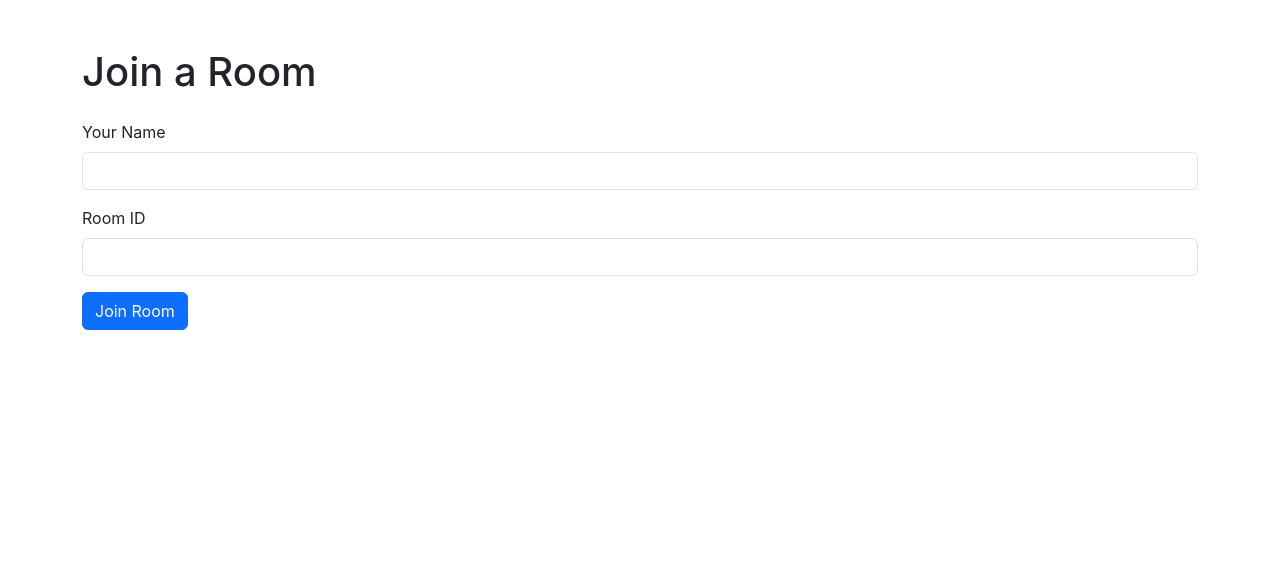
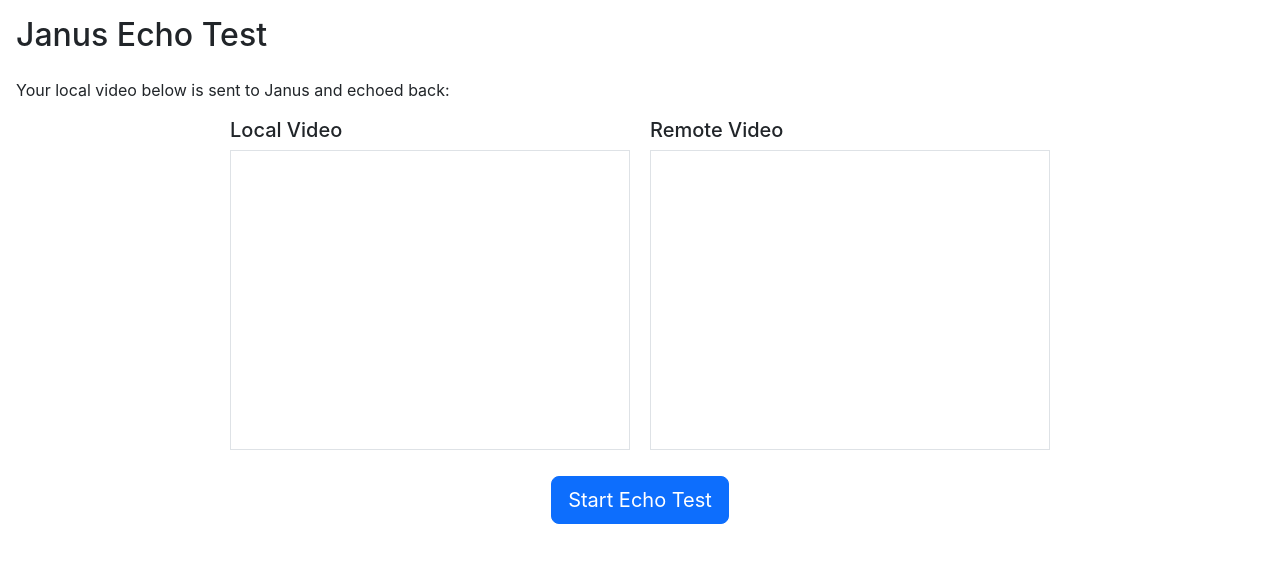
Before and after one commit to martinolsson89/video-meeting-server, a React (Create React App) app in the folder client/: page / in a window 1280 px wide. Shown: the top 562 px of the page. Built offline with nearby package versions, Linux system fonts and the light colour scheme; no server answers.

Commit message:
echo test seems to work

```diff
--- a/client/src/App.js
+++ b/client/src/App.js
@@ -1,6 +1,6 @@
 import { BrowserRouter as Router, Routes, Route } from 'react-router-dom';
 import Room from './pages/room';
-import Lobby from './pages/lobby';
+// import Lobby from './pages/lobby';
 import ScreenShareTest from './pages/ScreenShareTest';
 import './App.css';
 import './styles.css';
@@ -9,8 +9,8 @@
   return (
     <Router>
       <Routes>
-        <Route path='/' element={<Lobby />} />
-        <Route path='/room/:roomId' element={<Room />}></Route>
+        {/* <Route path='/' element={<Lobby />} /> */}
+        <Route path='/' element={<Room />}></Route>
         <Route path='/ScreenShareTest' element={<ScreenShareTest />}></Route>
       </Routes>
     </Router>
--- a/client/src/pages/room.js
+++ b/client/src/pages/room.js
@@ -1,117 +1,224 @@
-import React, { useState, useEffect, useRef } from 'react';
-import { useParams, useNavigate } from 'react-router-dom';
+// room.js (Client)
+import React, { useEffect, useRef, useState } from 'react';
 import io from 'socket.io-client';
 
-const socket = io("http://localhost:8080");
-
 function Room() {
-  const { roomId } = useParams();
-  const navigate = useNavigate();
-  const [userName] = useState(sessionStorage.getItem('userName'));
   const localVideoRef = useRef(null);
   const remoteVideoRef = useRef(null);
   const pc = useRef(null);
+  const socketRef = useRef(null); // Reference to Socket.io client
+  const [isConnecting, setIsConnecting] = useState(false); // Indicates if connection is in progress
+  const [isConnected, setIsConnected] = useState(false); // Indicates if connection is established
+  const [error, setError] = useState(null); // Holds any connection errors
 
-  useEffect(() => {
-    if (!userName) {
-      navigate('/');
+  // Function to initiate the Echo Test
+  const startEchoTest = async () => {
+    if (isConnecting || isConnected) {
+      console.warn('🔔 Echo Test is already in progress or connected.');
       return;
     }
 
-    // Save userName and roomId to sessionStorage if needed
-    sessionStorage.setItem('userName', userName);
-    sessionStorage.setItem('roomId', roomId);
+    setIsConnecting(true);
+    setError(null); // Reset any previous errors
 
+    try {
+      // Initialize Socket.io client
+      socketRef.current = io("http://localhost:8080"); // Update with your server URL if different
+
+      // Handle successful socket connection
+      socketRef.current.on('connect', async () => {
+        console.log('🔗 Socket connected:', socketRef.current.id);
+        await initiateWebRTCConnection();
+      });
+
+      // Handle incoming ICE candidates from Janus
+      socketRef.current.on('candidate', async ({ candidate }) => {
+        if (candidate) {
+          console.log('📩 Received ICE candidate from Janus:', candidate);
+          try {
+            await pc.current.addIceCandidate(new RTCIceCandidate(candidate));
+            console.log('✅ Added ICE candidate from Janus successfully');
+          } catch (error) {
+            console.error('❌ Error adding received ICE candidate:', error);
+          }
+        }
+      });
+
+      // Handle SDP Answer from Janus
+      socketRef.current.on('janusAnswer', async ({ jsep }) => {
+        console.log('📩 Received Janus SDP answer:', jsep);
+        try {
+          await pc.current.setRemoteDescription(new RTCSessionDescription(jsep));
+          console.log('✅ Remote description set successfully');
+          setIsConnected(true);
+          setIsConnecting(false);
+        } catch (error) {
+          console.error('❌ Error setting remote description:', error);
+          setError('Failed to set remote description.');
+          setIsConnecting(false);
+        }
+      });
+
+      // Handle socket errors
+      socketRef.current.on('error', (error) => {
+        console.error('🔴 Socket encountered an error:', error);
+        setError('Socket encountered an error.');
+        setIsConnecting(false);
+      });
+
+      // Handle socket disconnection
+      socketRef.current.on('disconnect', (reason) => {
+        console.log('❌ Socket disconnected:', reason);
+        setIsConnected(false);
+        setIsConnecting(false);
+        // Optionally reset peer connection or UI elements here
+      });
+    } catch (err) {
+      console.error('❌ Error initiating Echo Test:', err);
+      setError('Failed to initiate Echo Test.');
+      setIsConnecting(false);
+    }
+  };
+
+  // Function to initiate WebRTC connection
+  const initiateWebRTCConnection = async () => {
+    try {
       // Initialize RTCPeerConnection
       pc.current = new RTCPeerConnection({
         iceServers: [
           {
-          urls: 'turn:20.93.35.100:3478',
-          username: 'testuser',
-          credential: 'testpassword'
-        }
+            urls: 'turn:20.93.35.100:3478', // Your TURN server
+            username: 'testuser',           // TURN username
+            credential: 'testpassword',     // TURN password
+          },
         ],
-        iceTransportPolicy: 'relay' // Force TURN server usage
+        iceTransportPolicy: 'relay', // Force TURN server usage
       });
 
-    // When we receive ICE candidates from the server, add them to the PC
-    socket.on('candidate', ({ candidate }) => {
+      // Handle ICE candidates generated by the local peer
+      pc.current.onicecandidate = ({ candidate }) => {
+        console.log('📨 Generated local ICE candidate:', candidate);
         if (candidate) {
-        pc.current.addIceCandidate(candidate);
-      }
-    });
-
-    // When we receive the Janus answer, set it as the remote description
-    socket.on('janusAnswer', async ({ jsep }) => {
-      try {
-        await pc.current.setRemoteDescription(jsep);
-        console.log('Remote description successfully set:', jsep);
-      } catch (error) {
-        console.error('Error setting remote description:', error);
-      }
-    });
-
-    // Local ICE candidates need to be sent to the server (which then sends to Janus)
-    pc.current.onicecandidate = ({ candidate }) => {
-      console.log('Local ICE candidate:', candidate);
-      if (candidate) {
-        socket.emit('candidate', { candidate });
+          socketRef.current.emit('candidate', { candidate });
+          console.log('📤 Sent local ICE candidate to server');
         }
       };
 
-    // When remote track arrives (the echo from Janus), display it
+      // Handle incoming media tracks from Janus
       pc.current.ontrack = (event) => {
+        console.log('📡 Received remote track:', event);
         const [remoteStream] = event.streams;
-      console.log('ontrack event triggered:', event);
         if (remoteVideoRef.current) {
           remoteVideoRef.current.srcObject = remoteStream;
-        console.log('Remote stream attached:', remoteStream);
+          console.log('✅ Remote stream attached to video element');
         }
       };
 
-    // Start the call to Janus after we get user media
-    startCall();
+      // Handle connection state changes
+      pc.current.onconnectionstatechange = () => {
+        console.log('🔄 Connection state change:', pc.current.connectionState);
+        if (
+          pc.current.connectionState === 'failed' ||
+          pc.current.connectionState === 'disconnected' ||
+          pc.current.connectionState === 'closed'
+        ) {
+          console.warn('⚠️ Peer connection closed or failed');
+          setIsConnected(false);
+          setIsConnecting(false);
+          // Optionally handle reconnection or UI updates here
+        }
+      };
 
-    // Cleanup on unmount
-    return () => {
-      socket.off('candidate');
-      socket.off('janusAnswer');
-      pc.current && pc.current.close();
-      socket.disconnect();
-    };
-  }, [userName, roomId, navigate]);
+      // Obtain user media
+      const stream = await navigator.mediaDevices.getUserMedia({ video: true, audio: true });
+      console.log('🎥 Obtained local media stream:', stream);
 
-  async function startCall() {
-    try {
-      const stream = await navigator.mediaDevices.getUserMedia({ video: true, audio: true });
-      // Add local tracks to the PC so Janus can echo them back
-      stream.getTracks().forEach(track => pc.current.addTrack(track, stream));
-
-      // Show local stream
+      // Attach local stream to video element
       if (localVideoRef.current) {
         localVideoRef.current.srcObject = stream;
+        console.log('✅ Local stream attached to video element');
       }
 
+      // Add local tracks to RTCPeerConnection
+      stream.getTracks().forEach((track) => {
+        pc.current.addTrack(track, stream);
+        console.log(`🔗 Added local track: ${track.kind}`);
+      });
+
+      // Create SDP offer
       const offer = await pc.current.createOffer();
       await pc.current.setLocalDescription(offer);
+      console.log('📄 Created and set local SDP offer:', offer);
 
-      // Send the offer to the server to pass to Janus
-      socket.emit('sendOfferToJanus', { jsep: offer });
-    } catch (err) {
-      console.error('Error starting call:', err);
+      // Send SDP offer to server (and hence to Janus)
+      socketRef.current.emit('sendOfferToJanus', { jsep: offer });
+      console.log('📤 Sent SDP offer to Janus via server');
+    } catch (error) {
+      console.error('❌ Error during WebRTC connection setup:', error);
+      setError('Failed to set up WebRTC connection.');
+      setIsConnecting(false);
     }
+  };
+
+  // Cleanup function to close connections
+  useEffect(() => {
+    return () => {
+      console.log('🧹 Cleaning up connections');
+      if (pc.current) {
+        pc.current.close();
       }
+      if (socketRef.current) {
+        socketRef.current.disconnect();
+      }
+    };
+  }, []);
 
   return (
     <div className="container-fluid vh-100 d-flex flex-column">
       <div className="row flex-fill">
         <div className="col-12 p-3 overflow-auto">
-          <h2>Janus Echo Test</h2>
-          <p>Your local video below will be sent to Janus and echoed back (delayed):</p>
-          <div className="ratio ratio-16x9">
-            <video ref={localVideoRef} className="w-100 h-100" playsInline autoPlay muted />
-            <video ref={remoteVideoRef} className="w-100 h-100" playsInline autoPlay />
+          <h2 className="mb-4">Janus Echo Test</h2>
+          <p>Your local video below is sent to Janus and echoed back:</p>
+          <div
+            className="d-flex justify-content-center align-items-center"
+            style={{ gap: '20px', marginBottom: '20px' }}
+          >
+            <div className="video-container">
+              <h5>Local Video</h5>
+              <video
+                ref={localVideoRef}
+                className="border"
+                style={{ width: '400px', height: '300px' }}
+                playsInline
+                autoPlay
+                muted
+              />
             </div>
+            <div className="video-container">
+              <h5>Remote Video</h5>
+              <video
+                ref={remoteVideoRef}
+                className="border"
+                style={{ width: '400px', height: '300px' }}
+                playsInline
+                autoPlay
+              />
+            </div>
+          </div>
+          <div className="text-center">
+            <button
+              onClick={startEchoTest}
+              className="btn btn-primary btn-lg"
+              disabled={isConnecting || isConnected}
+            >
+              {isConnecting ? 'Connecting...' : isConnected ? 'Connected' : 'Start Echo Test'}
+            </button>
+          </div>
+          {error && (
+            <div className="alert alert-danger mt-3" role="alert">
+              {error}
+            </div>
+          )}
         </div>
       </div>
     </div>
```
Also changed, not shown: 1 other file (tests, documents, lock files or other folders). Lines whose indentation alone changed are shown as unchanged.
